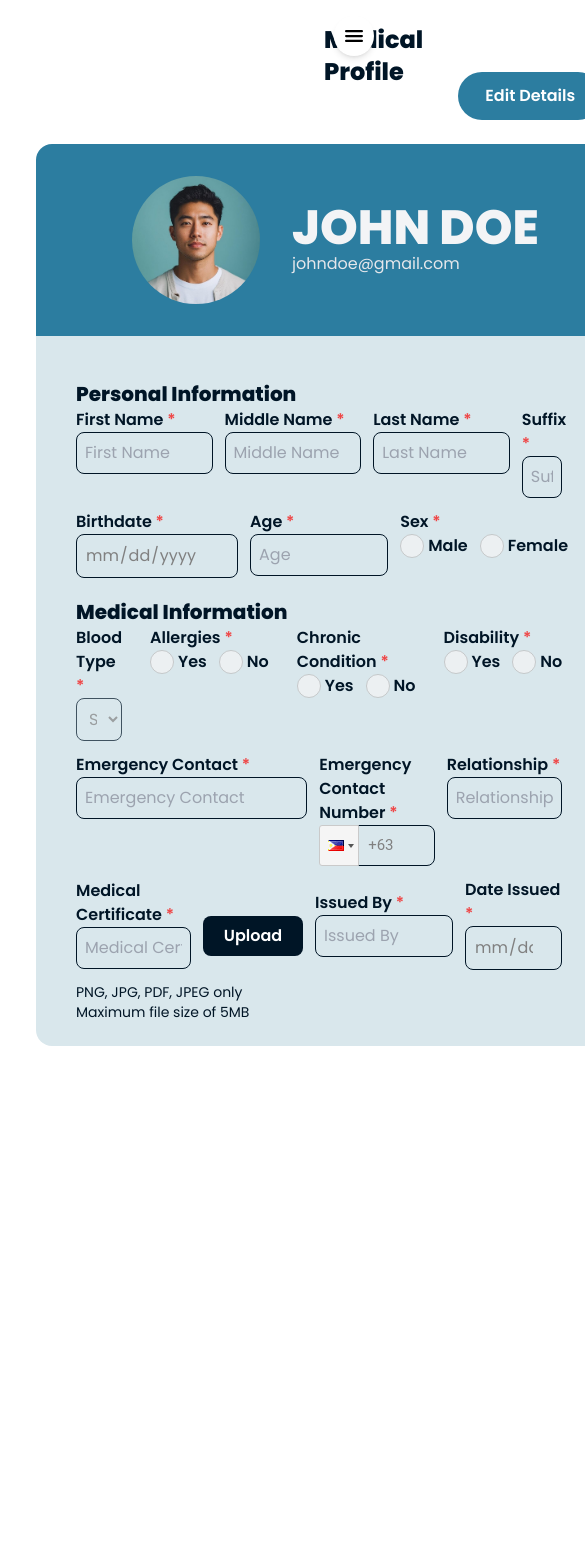
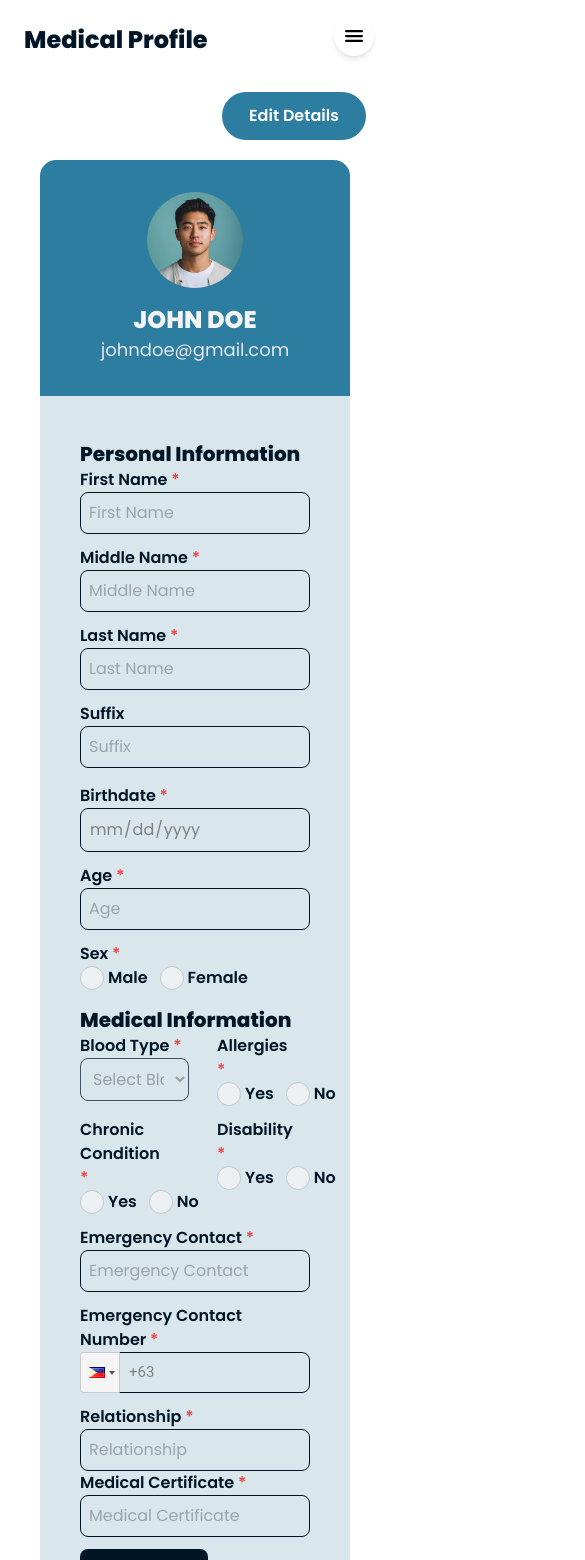
Before and after one commit to roserossssss/dive-site, a Next.js app in the folder diver-application/: page /dashboard/MedicalPage in a window 390 px wide. Shown: the top 1560 px of the page, 585 px wide, since content can reach past the window. Before the commit the page ends 1082 px from the top, so only its background shows below. Built offline with nearby package versions, Linux system fonts and the light colour scheme.

Commit message:
Few tweaks
Updated so when in smaller screens it will be adaptive and responsive.

lg: Normal flex
md: 2 grid
sm: 1 lane grid

```diff
--- a/diver-application/app/dashboard/MedicalPage/page.tsx
+++ b/diver-application/app/dashboard/MedicalPage/page.tsx
@@ -33,9 +33,9 @@ export default function MedicalPage() {
   };
 
   return (
-    <div className="p-5 relative">
-      <div className="fixed top-0 left-[calc(1.5rem+16rem)] w-[calc(100%-16rem-1.5rem)] bg-white z-10 p-4 rounded-t-2xl">
-        <h2 className="text-2xl font-bold text-[#001526] ml-7 mt-2">Medical Profile</h2>
+    <div className="p-2 relative">
+      <div className="">
+        <h2 className="text-2xl font-bold text-[#001526] sm:ml-7">Medical Profile</h2>
       </div>
       <div className="mb-1 text-right mt-4 pt-5">
         {editMode ? (
@@ -62,55 +62,61 @@ export default function MedicalPage() {
           </button>
         )}
       </div>
-      <div className="pt-5">
+      <div className="p-4">
         {/* Header Container for User's Profile Photo, Name, and Email Address */}
-        <div className="bg-[#2C7DA0] p-8 rounded-t-2xl flex justify-between items-center">
-          <div className="flex items-center w-full ml-16">
-            <img src="/images/sample_profile_pic.jpg" alt="User Photo" className="w-32 h-32 rounded-full mr-4" />
-            <div className="ml-4">
-              <h2 className="text-5xl font-bold text-gray-100">JOHN DOE</h2>
-              <p className="text-1xl font-medium text-gray-200">johndoe@gmail.com</p>
+        <div className="bg-[#2C7DA0] p-8 rounded-t-2xl flex flex-col md:flex-row justify-center md:justify-between items-center text-center md:text-left">
+          <div className="flex flex-col md:flex-row items-center w-full md:w-auto">
+            <img src="/images/sample_profile_pic.jpg" alt="User Photo"
+              className="w-24 h-24 md:w-32 md:h-32 rounded-full mr-0 md:mr-4" />
+            <div className="mt-4 md:mt-0">
+              <h2 className="text-2xl md:text-5xl font-bold text-gray-100">JOHN DOE</h2>
+              <p className="text-lg md:text-xl font-medium text-gray-200">johndoe@gmail.com</p>
             </div>
           </div>
         </div>
 
+
         {/* Form Container */}
         <div className="bg-[#D9E7EC] p-6 rounded-b-2xl">
           <div className="mt-5 px-4">
-            <form className="space-y-5">
+            <form className="space-y-4 sm:space-y-5">
               {/* Personal Information Section */}
-              <section>
+              <section className="">
                 <h3 className="text-xl font-bold text-[#001526]">Personal Information</h3>
-                <div className="flex gap-3 mb-3">
-                  <div className="w-1/3">
+
+                {/* Name Fields */}
+                <div className="grid grid-cols-1 sm:grid-cols-2 lg:grid-cols-4 gap-3 lg:mb-3">
+                  <div className="w-full">
                     <label className="block text-[#001526] font-semibold">First Name <span className="text-red-500">*</span></label>
                     <input type="text" placeholder="First Name" className="p-2 border border-[#001526] rounded-lg w-full bg-[#D9E7EC]" disabled />
                   </div>
-                  <div className="w-1/3">
+                  <div className="w-full">
                     <label className="block text-[#001526] font-semibold">Middle Name <span className="text-red-500">*</span></label>
                     <input type="text" placeholder="Middle Name" className="p-2 border border-[#001526] rounded-lg w-full bg-[#D9E7EC]" disabled />
                   </div>
-                  <div className="w-1/3">
+                  <div className="w-full">
                     <label className="block text-[#001526] font-semibold">Last Name <span className="text-red-500">*</span></label>
                     <input type="text" placeholder="Last Name" className="p-2 border border-[#001526] rounded-lg w-full bg-[#D9E7EC]" disabled />
                   </div>
-                  <div className="w-1/12">
-                    <label className="block text-[#001526] font-semibold">Suffix <span className="text-red-500">*</span></label>
+                  <div className="w-full">
+                    <label className="block text-[#001526] font-semibold">Suffix</label>
                     <input type="text" placeholder="Suffix" className="p-2 border border-[#001526] rounded-lg w-full bg-[#D9E7EC]" disabled />
                   </div>
                 </div>
-                <div className="flex gap-3 mb-3">
-                  <div className="w-1/3">
+
+                {/* Birthdate, Age, and Sex */}
+                <div className="grid grid-cols-1 sm:grid-cols-2 lg:grid-cols-3 gap-3 mt-4">
+                  <div className="w-full">
                     <label className="block text-[#001526] font-semibold">Birthdate <span className="text-red-500">*</span></label>
-                    <input type="date" placeholder="Birthdate" className="p-2 border border-[#001526] rounded-lg w-full bg-[#D9E7EC]" disabled={!editMode} />
+                    <input type="date" className="p-2 border border-[#001526] rounded-lg w-full bg-[#D9E7EC]" disabled />
                   </div>
-                  <div className="w-1/3">
+                  <div className="w-full">
                     <label className="block text-[#001526] font-semibold">Age <span className="text-red-500">*</span></label>
                     <input type="number" placeholder="Age" className="p-2 border border-[#001526] rounded-lg w-full bg-[#D9E7EC]" disabled />
                   </div>
-                  <div className="w-1/3">
+                  <div className="w-full">
                     <label className="block text-[#001526] font-semibold">Sex <span className="text-red-500">*</span></label>
-                    <div className="flex items-center gap-3">
+                    <div className="flex gap-3">
                       <label className="flex items-center font-semibold text-[#001526]">
                         <input type="radio" name="sex" value="male" className="mr-1 w-6 h-6" style={{ accentColor: '#001526' }} disabled /> Male
                       </label>
@@ -125,9 +131,11 @@ export default function MedicalPage() {
                               {/* Medical Information Section */}
               <section>
                   <h3 className="text-xl font-bold text-[#001526]">Medical Information</h3>
-                <div className="flex gap-3 mb-3">
-                  <div className="w-1/3">
-                    <label className="block text-[#001526] font-semibold">Blood Type <span className="text-red-500">*</span></label>
+                  <div className="lg:flex gap-3 mb-3 justify-center grid grid-cols-2">
+                    <div className="lg:w-1/3 ">
+                      <label className="block text-[#001526] font-semibold">
+                        Blood Type <span className="text-red-500">*</span>
+                      </label>
                       <select className="p-2 border border-[#001526] rounded-lg w-full bg-[#D9E7EC]" disabled={!editMode}>
                         <option value="">Select Blood Type</option>
                         <option value="A+">A+</option>
@@ -141,95 +149,170 @@ export default function MedicalPage() {
                       </select>
                     </div>
                     <div className="w-1/4 ml-4">
-                    <label className="block text-[#001526] font-semibold">Allergies <span className="text-red-500">*</span></label>
+                      <label className="block text-[#001526] font-semibold">
+                        Allergies <span className="text-red-500">*</span>
+                      </label>
                       <div className="flex items-center gap-3">
                         <label className="flex items-center font-semibold text-[#001526]">
-                        <input type="radio" name="allergies" value="yes" className="mr-1 w-6 h-6" style={{ accentColor: '#001526' }} disabled={!editMode} onChange={() => setHasAllergies(true)} /> Yes
+                          <input
+                            type="radio"
+                            name="allergies"
+                            value="yes"
+                            className="mr-1 w-6 h-6"
+                            style={{ accentColor: "#001526" }}
+                            disabled={!editMode}
+                            onChange={() => setHasAllergies(true)}
+                          />{" "}
+                          Yes
                         </label>
                         <label className="flex items-center font-semibold text-[#001526]">
-                        <input type="radio" name="allergies" value="no" className="mr-1 w-6 h-6" style={{ accentColor: '#001526' }} disabled={!editMode} onChange={() => setHasAllergies(false)} /> No
+                          <input
+                            type="radio"
+                            name="allergies"
+                            value="no"
+                            className="mr-1 w-6 h-6"
+                            style={{ accentColor: "#001526" }}
+                            disabled={!editMode}
+                            onChange={() => setHasAllergies(false)}
+                          />{" "}
+                          No
                         </label>
                       </div>
                       {hasAllergies && (
-                      <input type="text" placeholder="Please specify" className="mt-2 p-2 border border-[#001526] rounded-lg w-full bg-[#D9E7EC]" disabled={!editMode} />
+                        <input
+                          type="text"
+                          placeholder="Please specify"
+                          className="mt-2 p-2 border border-[#001526] rounded-lg w-full bg-[#D9E7EC]"
+                          disabled={!editMode}
+                        />
+                      )}
+                    </div>
+                    <div className="w-1/4 ">
+                      <label className="block text-[#001526] font-semibold">
+                        Chronic Condition <span className="text-red-500">*</span>
+                      </label>
+                      <div className="flex items-center gap-3">
+                        <label className="flex items-center font-semibold text-[#001526]">
+                          <input
+                            type="radio"
+                            name="chronicCondition"
+                            value="yes"
+                            className="mr-1 w-6 h-6"
+                            style={{ accentColor: "#001526" }}
+                            disabled={!editMode}
+                            onChange={() => setHasChronicCondition(true)}
+                          />{" "}
+                          Yes
+                        </label>
+                        <label className="flex items-center font-semibold text-[#001526]">
+                          <input
+                            type="radio"
+                            name="chronicCondition"
+                            value="no"
+                            className="mr-1 w-6 h-6"
+                            style={{ accentColor: "#001526" }}
+                            disabled={!editMode}
+                            onChange={() => setHasChronicCondition(false)}
+                          />{" "}
+                          No
+                        </label>
+                      </div>
+                      {hasChronicCondition && (
+                        <input
+                          type="text"
+                          placeholder="Please specify"
+                          className="mt-2 p-2 border border-[#001526] rounded-lg w-full bg-[#D9E7EC]"
+                          disabled={!editMode}
+                        />
                       )}
                     </div>
                     <div className="w-1/4 ml-4">
-                    <label className="block text-[#001526] font-semibold">Chronic Condition <span className="text-red-500">*</span></label>
+                      <label className="block text-[#001526] font-semibold">
+                        Disability <span className="text-red-500">*</span>
+                      </label>
                       <div className="flex items-center gap-3">
                         <label className="flex items-center font-semibold text-[#001526]">
-                        <input type="radio" name="chronicCondition" value="yes" className="mr-1 w-6 h-6" style={{ accentColor: '#001526' }} disabled={!editMode} onChange={() => setHasChronicCondition(true)} /> Yes
+                          <input
+                            type="radio"
+                            name="disability"
+                            value="yes"
+                            className="mr-1 w-6 h-6"
+                            style={{ accentColor: "#001526" }}
+                            disabled={!editMode}
+                            onChange={() => setHasDisability(true)}
+                          />{" "}
+                          Yes
                         </label>
                         <label className="flex items-center font-semibold text-[#001526]">
-                        <input type="radio" name="chronicCondition" value="no" className="mr-1 w-6 h-6" style={{ accentColor: '#001526' }} disabled={!editMode} onChange={() => setHasChronicCondition(false)} /> No
-                      </label>
-                    </div>
-                    {hasChronicCondition && (
-                      <input type="text" placeholder="Please specify" className="mt-2 p-2 border border-[#001526] rounded-lg w-full bg-[#D9E7EC]" disabled={!editMode} />
-                    )}
-                  </div>
-                  <div className="w-1/4 ml-4">
-                    <label className="block text-[#001526] font-semibold">Disability <span className="text-red-500">*</span></label>
-                    <div className="flex items-center gap-3">
-                      <label className="flex items-center font-semibold text-[#001526]">
-                        <input type="radio" name="disability" value="yes" className="mr-1 w-6 h-6" style={{ accentColor: '#001526' }} disabled={!editMode} onChange={() => setHasDisability(true)} /> Yes
-                      </label>
-                      <label className="flex items-center font-semibold text-[#001526]">
-                        <input type="radio" name="disability" value="no" className="mr-1 w-6 h-6" style={{ accentColor: '#001526' }} disabled={!editMode} onChange={() => setHasDisability(false)} /> No
+                          <input
+                            type="radio"
+                            name="disability"
+                            value="no"
+                            className="mr-1 w-6 h-6"
+                            style={{ accentColor: "#001526" }}
+                            disabled={!editMode}
+                            onChange={() => setHasDisability(false)}
+                          />{" "}
+                          No
                         </label>
                       </div>
                       {hasDisability && (
-                      <input type="text" placeholder="Please specify" className="mt-2 p-2 border border-[#001526] rounded-lg w-full bg-[#D9E7EC]" disabled={!editMode} />
+                        <input
+                          type="text"
+                          placeholder="Please specify"
+                          className="mt-2 p-2 border border-[#001526] rounded-lg w-full bg-[#D9E7EC]"
+                          disabled={!editMode}
+                        />
                       )}
                     </div>
                   </div>
-                <div className="flex gap-3 mb-3">
-                  <div className="w-1/2">
-                    <label className="block text-[#001526] font-semibold">Emergency Contact <span className="text-red-500">*</span></label>
+                  <div className="lg:flex gap-3 lg:mb-3 grid grid-cols-1 justify-center">
+                    <div className="lg:w-1/2">
+                      <label className="block text-[#001526] font-semibold">
+                        Emergency Contact <span className="text-red-500">*</span>
+                      </label>
                       <input type="text" placeholder="Emergency Contact" className="p-2 border border-[#001526] rounded-lg w-full bg-[#D9E7EC]" disabled={!editMode} />
                     </div>
-                  <div className="w-1/4">
-                    <label className="block text-[#001526] font-semibold">Emergency Contact Number <span className="text-red-500">*</span></label>
+                    <div className="lg:w-1/4">
+                      <label className="block text-[#001526] font-semibold">
+                        Emergency Contact Number <span className="text-red-500">*</span>
+                      </label>
                       <div className="flex items-center w-full">
                         <PhoneInput
-                        country={'ph'}
+                          country={"ph"}
                           value={emergencyContactNumber}
                           onChange={setEmergencyContactNumber}
                           inputProps={{
-                          name: 'emergencyContactNumber',
+                            name: "emergencyContactNumber",
                             required: true,
                             autoFocus: true,
                             disabled: !editMode,
-                          className: 'p-2 border border-[#001526] rounded-lg w-full bg-[#D9E7EC] pl-12'
+                            className: "p-2 border border-[#001526] rounded-lg w-full bg-[#D9E7EC] pl-12",
                           }}
-                        containerStyle={{ width: '100%' }}
-                        inputStyle={{ width: '100%' }}
+                          containerStyle={{ width: "100%" }}
+                          inputStyle={{ width: "100%" }}
                           disabled={!editMode}
                         />
                       </div>
                     </div>
-                  <div className="w-1/4">
-                    <label className="block text-[#001526] font-semibold">Relationship <span className="text-red-500">*</span></label>
+                    <div className="lg:w-1/4">
+                      <label className="block text-[#001526] font-semibold">
+                        Relationship <span className="text-red-500">*</span>
+                      </label>
                       <input type="text" placeholder="Relationship" className="p-2 border border-[#001526] rounded-lg w-full bg-[#D9E7EC]" disabled={!editMode} />
                     </div>
                   </div>
-                <div className="flex gap-3 mb-3 items-center">
-                  <div className="w-1/3">
-                    <label className="block text-[#001526] font-semibold">Medical Certificate <span className="text-red-500">*</span></label>
+                  <div className="lg:flex lg:gap-3 lg:mb-3 items-center grid grid-cols-1">
+                    <div className="2w-1/3">
+                      <label className="block text-[#001526] font-semibold">
+                        Medical Certificate <span className="text-red-500">*</span>
+                      </label>
                       <input type="text" placeholder="Medical Certificate" className="p-2 border border-[#001526] rounded-lg w-full bg-[#D9E7EC]" value={medicalCertificate} disabled={!editMode} />
                     </div>
-                  <input
-                    type="file"
-                    id="file-upload"
-                    className="hidden"
-                    onChange={handleFileUpload}
-                    disabled={!editMode}
-                  />
-                  <button
-                    type="button"
-                    className="w-32 px-4 py-2 bg-[#001526] text-white rounded-lg text-[16px] font-semibold mt-6"
+                    <input type="file" id="file-upload" className="hidden" onChange={handleFileUpload} disabled={!editMode} />
+                    <button type="button" className="w-32 px-4 py-2 bg-[#001526] text-white rounded-lg text-[16px] font-semibold lg:mt-6 mt-3"
                       onClick={() => {
-                      const fileUpload = document.getElementById('file-upload') as HTMLInputElement;
+                        const fileUpload = document.getElementById("file-upload") as HTMLInputElement;
                         if (fileUpload) {
                           fileUpload.click();
                         }
@@ -238,20 +321,21 @@ export default function MedicalPage() {
                     >
                       Upload
                     </button>
-                  <div className="w-2/5">
-                    <label className="block text-[#001526] font-semibold">Issued By <span className="text-red-500">*</span></label>
+                    <div className="lg:w-2/5 mt-2">
+                      <label className="block text-[#001526] font-semibold">
+                        Issued By <span className="text-red-500">*</span>
+                      </label>
                       <input type="text" placeholder="Issued By" className="p-2 border border-[#001526] rounded-lg w-full bg-[#D9E7EC]" disabled={!editMode} />
                     </div>
-                  <div className="w-1/5">
-                    <label className="block text-[#001526] font-semibold">Date Issued <span className="text-red-500">*</span></label>
+                    <div className="lg:w-1/5">
+                      <label className="block text-[#001526] font-semibold">
+                        Date Issued <span className="text-red-500">*</span>
+                      </label>
                       <input type="date" placeholder="Date Issued" className="p-2 border border-[#001526] rounded-lg w-full bg-[#D9E7EC]" disabled={!editMode} />
                     </div>
                   </div>
-                <div className="text-[#001526] text-sm mt-1">
-                  <p>PNG, JPG, PDF, JPEG only</p>
-                  <p>Maximum file size of 5MB</p>
-                </div>
                 </section>
+
             </form>
           </div>
         </div>
```
Lines whose indentation alone changed are shown as unchanged.
